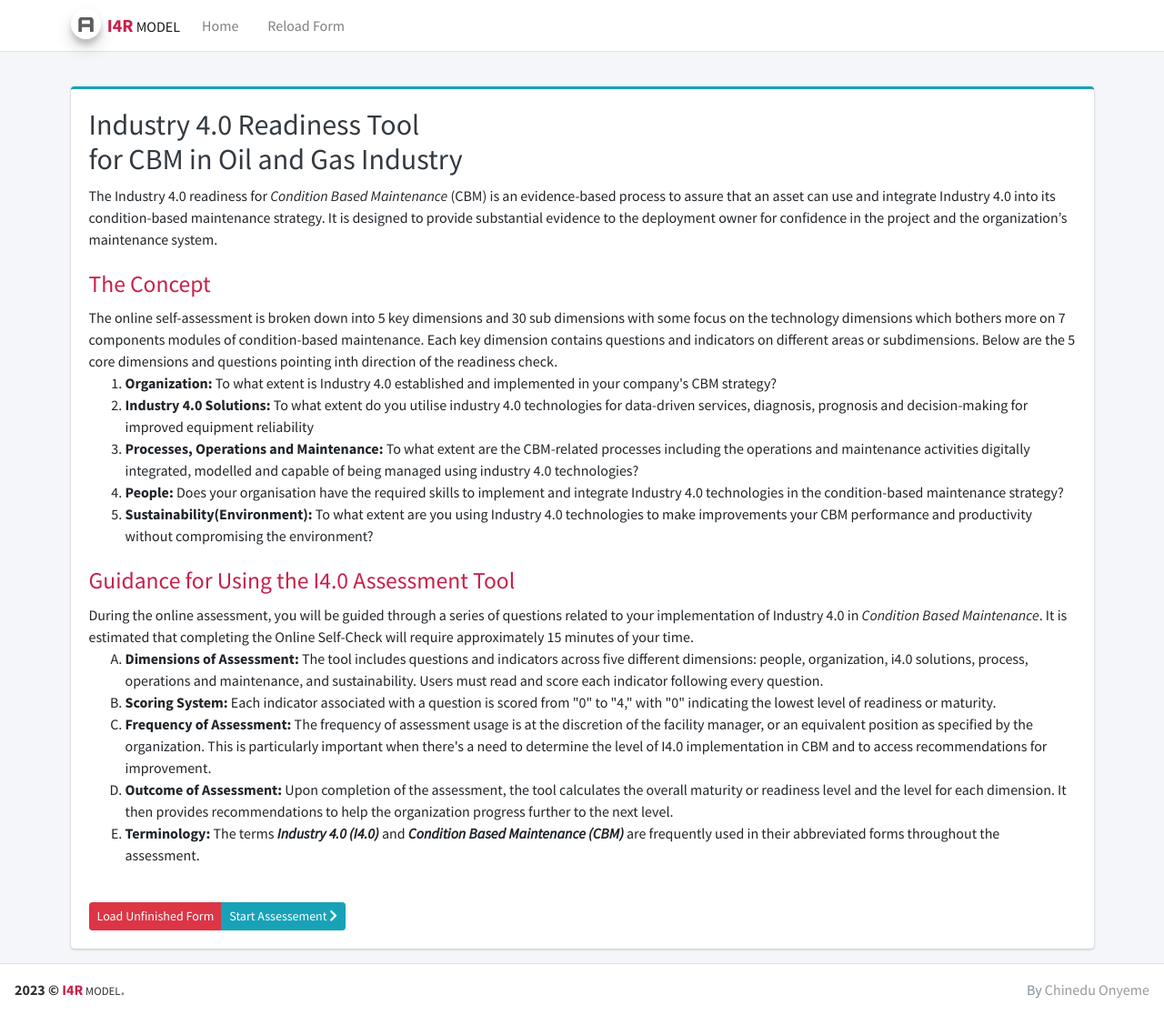
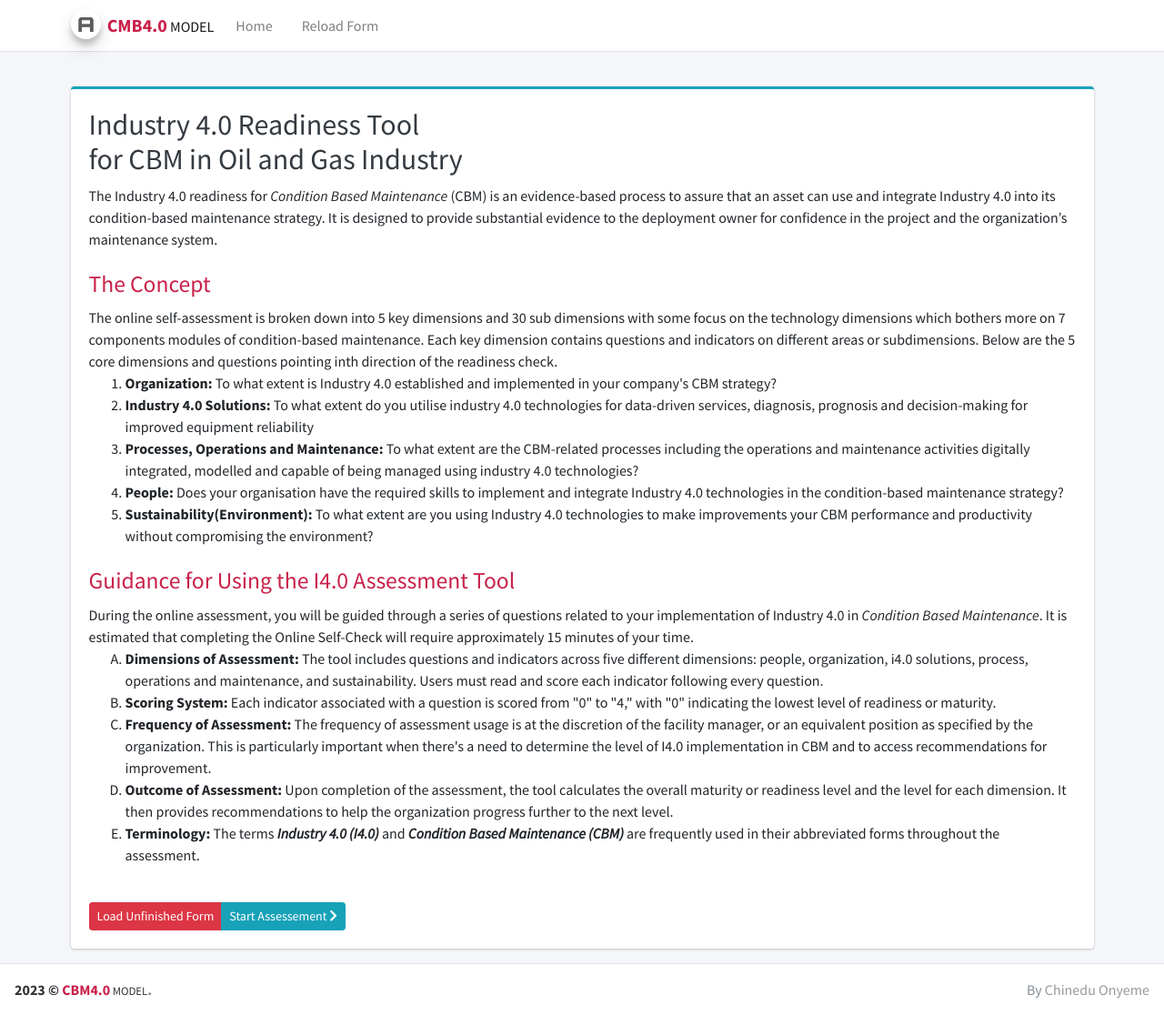
Before and after one commit to ThompsOnokpegu/i4r-assessement, a PHP site: page / in a window 1280 px wide. Shown: the whole page at 91% size. Run offline with PHP 8.4, Linux system fonts and the light colour scheme.

Commit message:
Deployed to CBM4-0.COM: Header, Footer and Title Modified

```diff
--- a/dashboard.php
+++ b/dashboard.php
@@ -84,7 +84,7 @@ $rate = round(($completed['total']/$count['total'])*100,1);
 <head>
   <meta charset="utf-8">
   <meta http-equiv="X-UA-Compatible" content="IE=edge">
-  <title>I4R Assessement | by Chinedu</title>
+  <title>CBM4.0 - Condition Based Maintenance for Oil & Gas - by Chinedu</title>
   <!-- Tell the browser to be responsive to screen width -->
   <meta name="viewport" content="width=device-width, initial-scale=1">
   <!-- Font Awesome -->
--- a/recovery.php
+++ b/recovery.php
@@ -11,7 +11,7 @@ include "fetch-survey.php";
 <head>
   <meta charset="utf-8">
   <meta name="viewport" content="width=device-width, initial-scale=1">
-  <title>Survey | Product Readiness</title>
+  <title>CBM4.0 - Condition Based Maintenance for Oil & Gas - by Chinedu</title>
 
   <!-- Google Font: Source Sans Pro -->
   <link rel="stylesheet" href="https://fonts.googleapis.com/css?family=Source+Sans+Pro:300,400,400i,700&display=fallback">
--- a/signup.php
+++ b/signup.php
@@ -83,7 +83,7 @@ if(isset($_POST['survey_signup'])){
 <head>
   <meta charset="utf-8">
   <meta name="viewport" content="width=device-width, initial-scale=1">
-  <title>Survey | Product Readiness</title>
+  <title>CBM4.0 - Condition Based Maintenance for Oil & Gas - by Chinedu</title>
 
   <!-- Google Font: Source Sans Pro -->
   <link rel="stylesheet" href="https://fonts.googleapis.com/css?family=Source+Sans+Pro:300,400,400i,700&display=fallback">
@@ -98,7 +98,7 @@ if(isset($_POST['survey_signup'])){
 <div class="register-box">
   <div class="card card-outline card-danger">
     <div class="card-header text-center">
-      <a aria-disabled="disabled" class="h1"><b style="color:#C92049">I4R</b><small> MODEL</small></a>
+      <a aria-disabled="disabled" class="h1"><b style="color:#C92049">CBM</b><small> 4.0</small></a>
     </div>
     <div class="card-body">
       <p class="login-box-msg">Enter a few details we can use to save and recover your survey, if your're not able to finish.</p>
--- a/templates/footer.php
+++ b/templates/footer.php
@@ -1,7 +1,7 @@
 <!-- Main Footer -->
 <footer class="main-footer">
   <div class="d-none d-sm-inline-block">
-    <a href="/dashboard.php" style="color:#333;"><strong>2023 &copy; <b style="color:#C92049">I4R</b><small> MODEL</small></a>.</strong></a>
+    <a href="/dashboard.php" style="color:#333;"><strong>2023 &copy; <b style="color:#C92049">CBM4.0</b><small> MODEL</small></a>.</strong></a>
   </div>
   <div class="float-right d-none d-sm-inline-block">
     By <a href="#" style="color:#999;">Chinedu Onyeme</a>
--- a/templates/header.php
+++ b/templates/header.php
@@ -9,7 +9,7 @@ scratch. This page gets rid of all links and provides the needed markup only.
   <meta name="viewport" content="width=device-width, initial-scale=1">
   <meta http-equiv="x-ua-compatible" content="ie=edge">
 
-  <title>I4R Assessement Tool</title>
+  <title>CBM4.0 - Condition Based Maintenance for Oil & Gas - by Chinedu</title>
 
   <!-- Font Awesome Icons -->
   <link rel="stylesheet" href="plugins/fontawesome-free/css/all.min.css">
@@ -27,9 +27,9 @@ scratch. This page gets rid of all links and provides the needed markup only.
   <nav class="main-header navbar navbar-expand-md navbar-light navbar-white">
     <div class="container">
       <a href="/" class="navbar-brand">
-        <img src="dist/img/AdminLTELogo.png" alt="AdminLTE Logo" class="brand-image img-circle elevation-3"
+        <img src="dist/img/AdminLTELogo.png" alt="Logo" class="brand-image img-circle elevation-3"
              style="opacity: .8">
-        <span class="brand-tex font-weight-ligh"><b style="color:#C92049">I4R</b><small> MODEL</small></span>
+        <span class="brand-tex font-weight-ligh"><b style="color:#C92049">CMB4.0</b><small> MODEL</small></span>
       </a>
 
       <button class="navbar-toggler order-1" type="button" data-toggle="collapse" data-target="#navbarCollapse" aria-controls="navbarCollapse" aria-expanded="false" aria-label="Toggle navigation">
```
